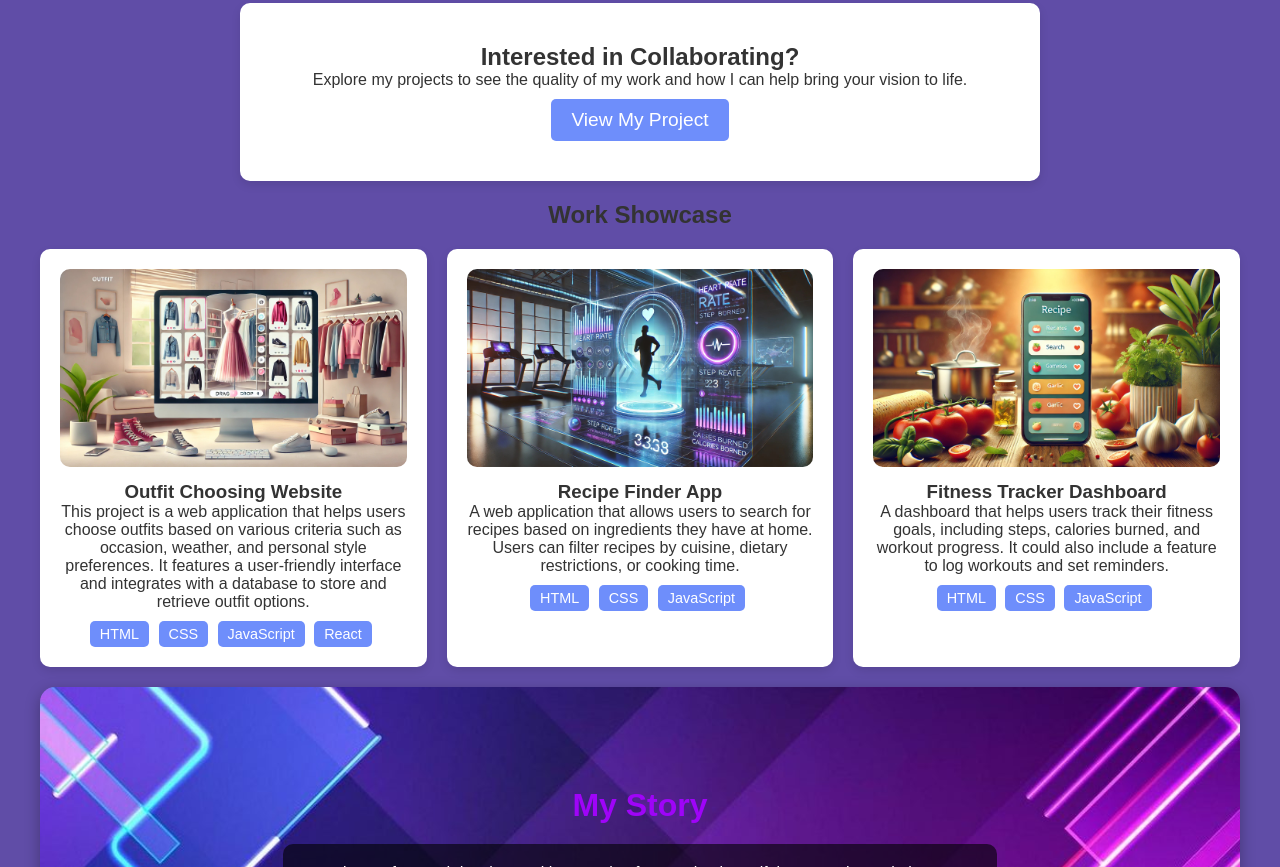
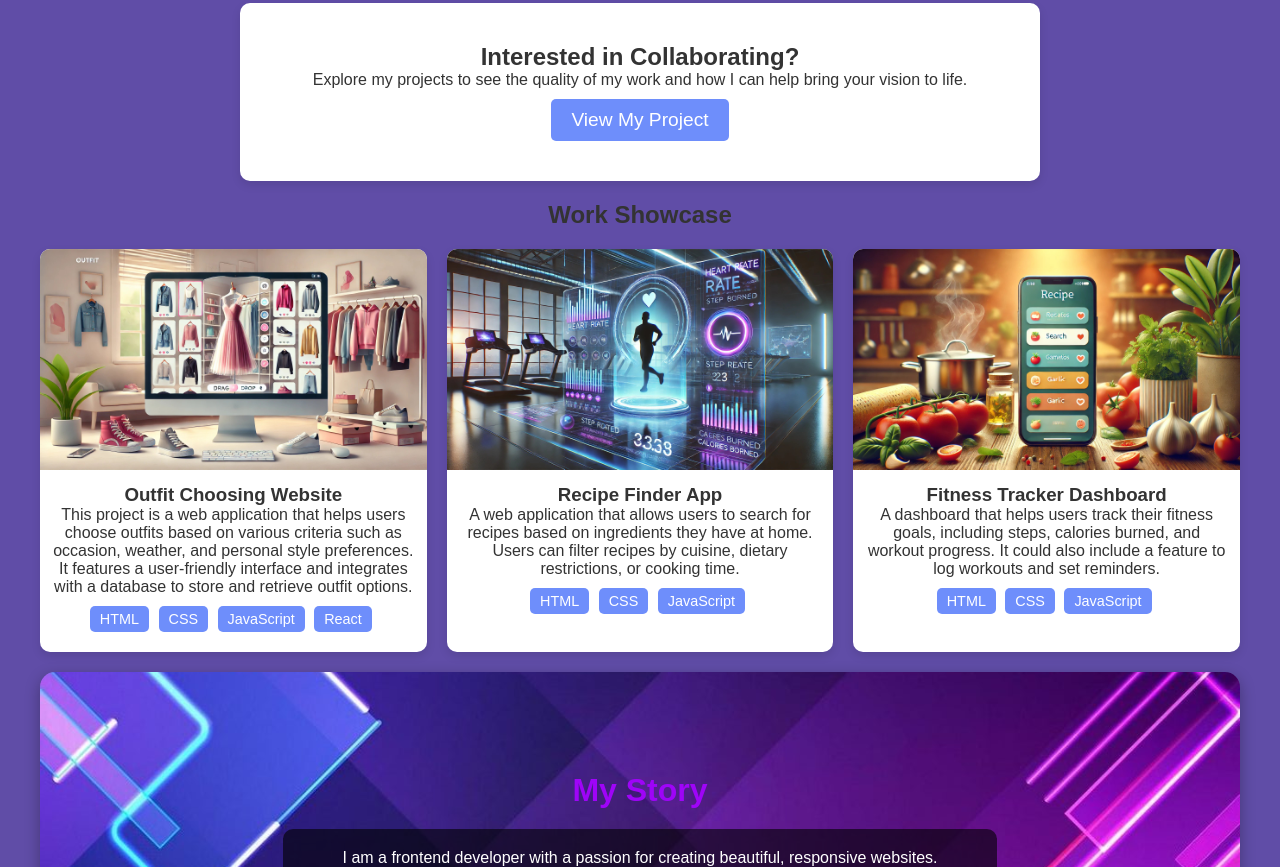
Before and after one commit to debanjo31/biography, a plain HTML site: page portfolio/britney/project.html in a window 1280 px wide. Shown: the part 433-1300 px from the top of the page. Drawn offline with Linux system fonts and the light colour scheme.

Commit message:
refactor CSS for consistency and readability; adjust formatting and improve styles across various components

```diff
--- a/portfolio/britney/project.css
+++ b/portfolio/britney/project.css
@@ -5,7 +5,7 @@ html {
   margin: 0;
   padding: 0;
   box-sizing: border-box;
-    font-family: 'Poppins', sans-serif;
+  font-family: "Poppins", sans-serif;
 }
 
 body {
@@ -89,9 +89,8 @@ nav ul li {
   margin: 10px 0;
 }
 
-
 main {
-    position : relative;
+  position: relative;
   padding: 40px;
   text-align: center;
   z-index: 800;
@@ -122,7 +121,6 @@ main {
   background: #a777e3;
 }
 
-
 .project-grid {
   display: grid;
   grid-template-columns: repeat(auto-fit, minmax(300px, 1fr));
@@ -132,7 +130,7 @@ main {
 
 .project-card {
   background: white;
-    padding: 20px;
+  padding-bottom: 20px;
   border-radius: 10px;
   box-shadow: 0px 4px 10px rgba(0, 0, 0, 0.1);
   transition: transform 0.3s;
@@ -140,7 +138,16 @@ main {
 
 .project-card img {
   width: 100%;
-    border-radius: 10px;
+  /* border-radius: 10px; */
+  border-top-left-radius: 10px;
+  border-top-right-radius: 10px;
+}
+
+/* APPLY STYLING TO ELEMENT THAT HAS CLASS OF SPACING AND ARE CHILDREN OF ELEMENT OF .PROJECT-CARD */
+
+.project-card .spacing {
+  padding-left: 10px;
+  padding-right: 10px;
 }
 
 .project-card h3 {
@@ -165,10 +172,9 @@ main {
   font-size: 0.9em;
 }
 
-
 #about {
   top: 20px;
-    background: url('download.jpeg') center/cover no-repeat;
+  background: url("download.jpeg") center/cover no-repeat;
   text-align: center;
   padding: 100px 50px;
   border-radius: 15px;
@@ -191,10 +197,9 @@ main {
   margin-bottom: 20px;
 }
 
-
 #contact {
   top: 20px;
-    background: url('web.jpeg') center/cover no-repeat;
+  background: url("web.jpeg") center/cover no-repeat;
   text-align: center;
   padding: 80px 50px;
   border-radius: 15px;
@@ -218,11 +223,12 @@ main {
 }
 
 #contact p {
-    color:#8c00ff;
-    margin: bottom 20px; ;
+  color: #8c00ff;
+  margin: bottom 20px;
 }
 
-input, textarea {
+input,
+textarea {
   width: 100%;
   padding: 10px;
   margin: 10px 0;
@@ -246,7 +252,6 @@ button:hover {
   background-color: #ff4da6;
 }
 
-
 footer {
   background: #333;
   color: white;
--- a/portfolio/britney/project.html
+++ b/portfolio/britney/project.html
@@ -1,11 +1,13 @@
 <!DOCTYPE html>
 <html lang="en">
+
 <head>
     <meta charset="UTF-8">
     <meta name="viewport" content="width=device-width, initial-scale=1.0">
     <link href="project.css" rel="stylesheet" type="text/css">
     <title>MY PORTFOLIO</title>
 </head>
+
 <body>
     <header>
         <div id="header">
@@ -37,32 +39,29 @@
                 <!-- Project 1 -->
                 <div class="project-card">
                     <img src="dress-up.jpg" alt="Project 1">
+                    <div class="spacing">
                         <h3>Outfit Choosing Website</h3>
-                    <p>This project is a web application that helps users choose outfits based on various criteria such as occasion, weather, and personal style preferences. It features a user-friendly interface and integrates with a database to store and retrieve outfit options.</p>
+                        <p>This project is a web application that helps users choose outfits based on various criteria
+                            such
+                            as occasion, weather, and personal style preferences. It features a user-friendly interface
+                            and
+                            integrates with a database to store and retrieve outfit options.</p>
                         <div class="tags">
                             <span>HTML</span>
                             <span>CSS</span>
                             <span>JavaScript</span>
                             <span>React</span>
                         </div>
-
+                    </div>
                 </div>
                 <!-- Project 2 -->
                 <div class="project-card">
                     <img src="fitness.jpg" alt="Project 2">
+                    <div class="spacing">
                         <h3>Recipe Finder App</h3>
-                    <p>A web application that allows users to search for recipes based on ingredients they have at home. Users can filter recipes by cuisine, dietary restrictions, or cooking time.</p>
-                    <div class="tags">
-                        <span>HTML</span>
-                        <span>CSS</span>
-                        <span>JavaScript</span>
-                    </div>
-                </div>
-                <!-- Project 3 -->
-                <div class="project-card">
-                    <img src="food.jpg" alt="Project 3">
-                    <h3>Fitness Tracker Dashboard</h3>
-                    <p>A dashboard that helps users track their fitness goals, including steps, calories burned, and workout progress. It could also include a feature to log workouts and set reminders.</p>
+                        <p>A web application that allows users to search for recipes based on ingredients they have at
+                            home.
+                            Users can filter recipes by cuisine, dietary restrictions, or cooking time.</p>
                         <div class="tags">
                             <span>HTML</span>
                             <span>CSS</span>
@@ -70,16 +69,35 @@
                         </div>
                     </div>
                 </div>
+                <!-- Project 3 -->
+                <div class="project-card">
+                    <img src="food.jpg" alt="Project 3">
+                    <div class="spacing">
+                        <h3>Fitness Tracker Dashboard</h3>
+                        <p>A dashboard that helps users track their fitness goals, including steps, calories burned, and
+                            workout progress. It could also include a feature to log workouts and set reminders.</p>
+                        <div class="tags">
+                            <span>HTML</span>
+                            <span>CSS</span>
+                            <span>JavaScript</span>
+                        </div>
+                    </div>
+                </div>
+            </div>
         </section>
+
+
 
         <section id="about">
             <h2>My Story</h2>
             <p>I am a frontend developer with a passion for creating beautiful, responsive websites. <br>
-                I started coding in high school and fell in love with the creativity and problem-solving it involves.<br>
+                I started coding in high school and fell in love with the creativity and problem-solving it
+                involves.<br>
                 I have experience working with modern web technologies such as HTML, CSS, and JavaScript.</p>
             <p>I am always looking to learn new things and improve my skills.<br>
                 I’ve built over 20 websites and contributing to an ongoing project.<br>
-                 When I am not coding, you can find me exploring new places, reading a good book, or spending time with my family.</p>
+                When I am not coding, you can find me exploring new places, reading a good book, or spending time with
+                my family.</p>
         </section>
 
         <section id="contact">
@@ -87,12 +105,12 @@
             <p>If you'd like to collaborate or have any questions, feel free to reach out!</p>
 
             <script type="text/javascript">var submitted = false;</script>
-            <iframe name="hidden_iframe" id="hidden_iframe" style="display:none;" onload="if(submitted) {window.location='./thank-you.html';}"></iframe>
+            <iframe name="hidden_iframe" id="hidden_iframe" style="display:none;"
+                onload="if(submitted) {window.location='./thank-you.html';}"></iframe>
 
-            <form action="https://docs.google.com/forms/u/0/d/e/1FAIpQLScc0L9YzuCXP91E2ecJxjuDx6OcOngRl0jZcJWA7-8RkcXUtA/formResponse"
-                  method="post"
-                  target="hidden_iframe"
-                  onsubmit="submitted=true;">
+            <form
+                action="https://docs.google.com/forms/u/0/d/e/1FAIpQLScc0L9YzuCXP91E2ecJxjuDx6OcOngRl0jZcJWA7-8RkcXUtA/formResponse"
+                method="post" target="hidden_iframe" onsubmit="submitted=true;">
 
                 <label for="name">Name:</label>
                 <input type="text" id="name" name="entry.1961314685" placeholder="Your Full Name" required>
@@ -107,7 +125,8 @@
                 <br><br>
 
                 <label for="message">Message:</label>
-                <textarea id="message" name="entry.1626607048" rows="5" placeholder="Express Yourself" required></textarea>
+                <textarea id="message" name="entry.1626607048" rows="5" placeholder="Express Yourself"
+                    required></textarea>
                 <br><br>
 
                 <button type="submit">Send Message</button>
@@ -119,4 +138,5 @@
 <footer>
     <p>&copy; 2025 Daramola Britney. All rights reserved.</p>
 </footer>
+
 </html>
```
Lines whose indentation alone changed are shown as unchanged.
